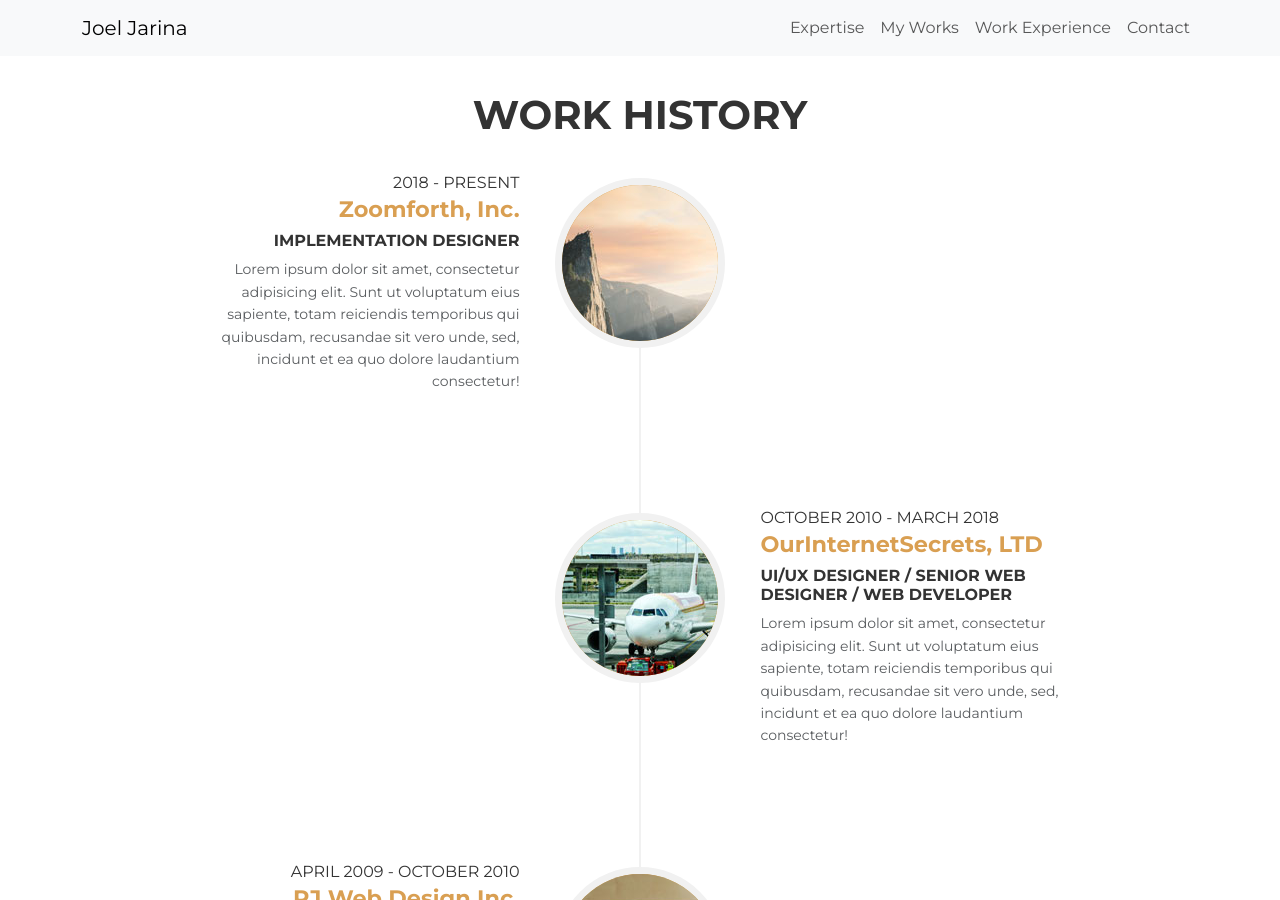
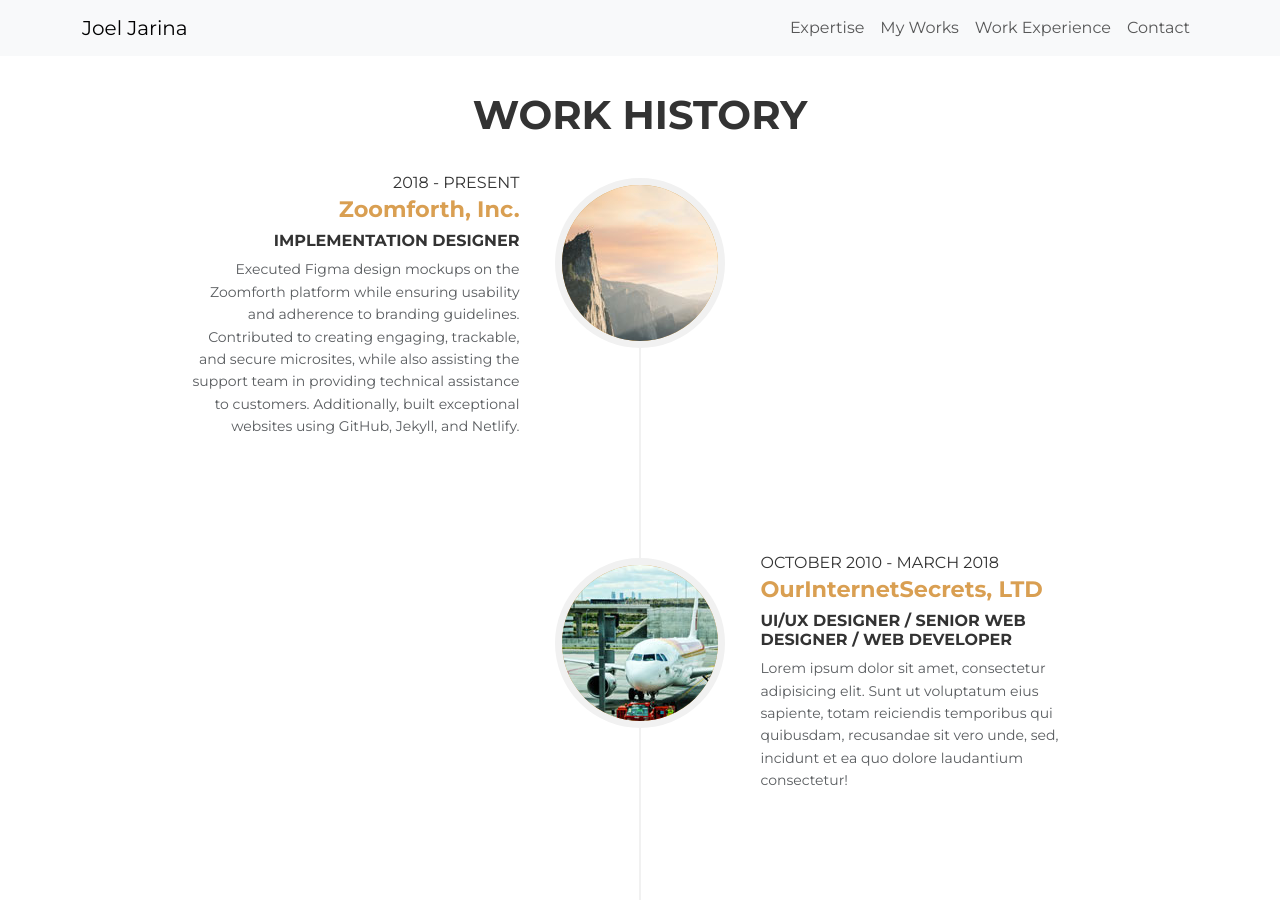
Before and after one commit to media4creations/aboutme, a Jekyll site: the page built from index.html, in a window 1280 px wide and 900 px high, scrolled down 2875 px. Built offline with Jekyll 4.4.1, drawn with Linux system fonts in a browser that asks for light colours; some web fonts are replaced.

Commit message:
Update work-experience.html

```diff
--- a/_includes/work-experience.html
+++ b/_includes/work-experience.html
@@ -22,7 +22,7 @@
                                     <h6 class="job_position">Implementation Designer</h6>
                                 </div>
                                 <div class="timeline-body">
-                                    <p class="text-muted">Lorem ipsum dolor sit amet, consectetur adipisicing elit. Sunt ut voluptatum eius sapiente, totam reiciendis temporibus qui quibusdam, recusandae sit vero unde, sed, incidunt et ea quo dolore laudantium consectetur!</p>
+                                    <p class="text-muted">Executed Figma design mockups on the Zoomforth platform while ensuring usability and adherence to branding guidelines. Contributed to creating engaging, trackable, and secure microsites, while also assisting the support team in providing technical assistance to customers. Additionally, built exceptional websites using GitHub, Jekyll, and Netlify.</p>
                                 </div>
                             </div>
                         </li>
```
